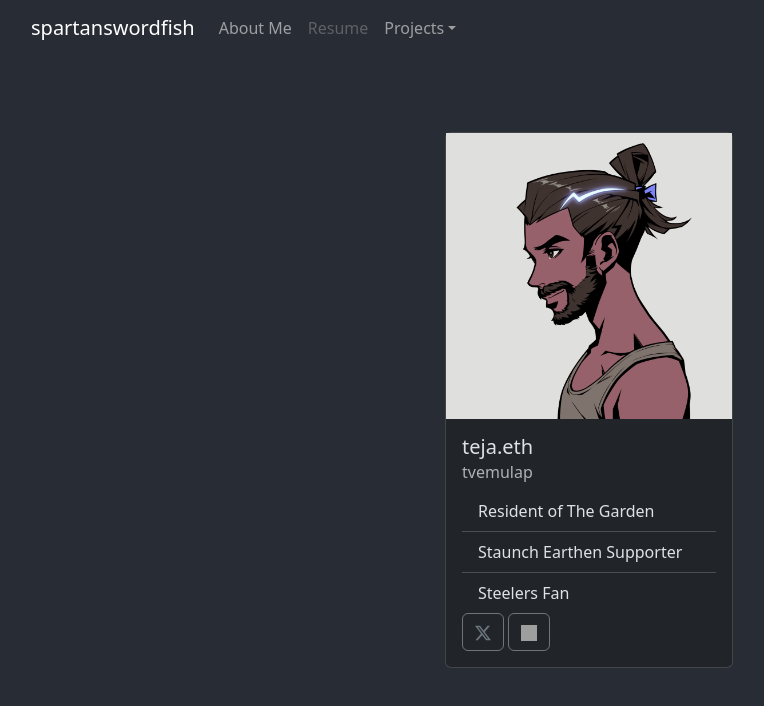
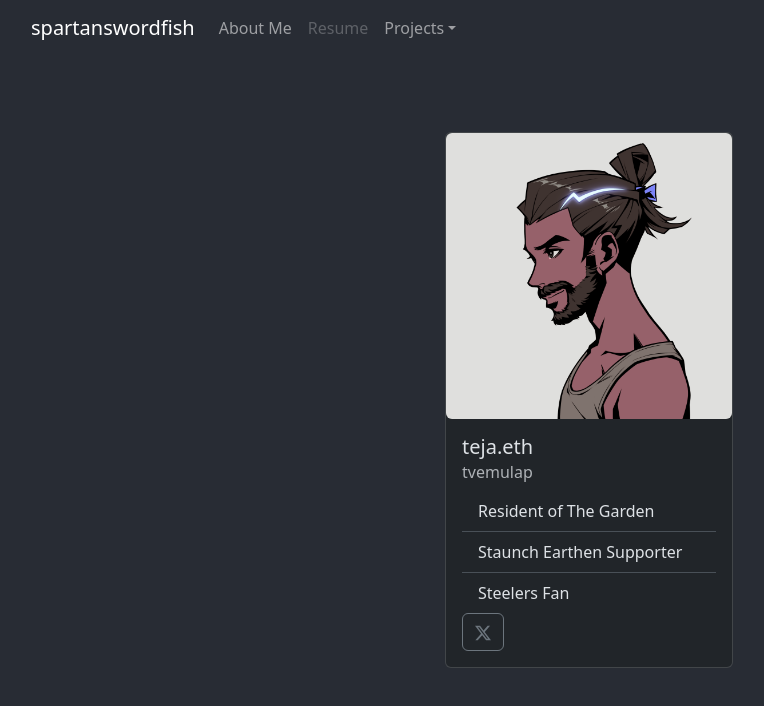
Before and after one commit to tvemulap/spartanswordfish, a React (Create React App) app: page /aboutme in a window 1280 px wide. Shown: the top 706 px of the page, without its empty margins (51-815 px from the left). Built offline with nearby package versions, Linux system fonts and the light colour scheme; grey boxes are pictures that could not be loaded.

Commit message:
trying some more updates

```diff
--- a/src/NavBar.js
+++ b/src/NavBar.js
@@ -8,7 +8,7 @@ import 'bootstrap/dist/css/bootstrap.min.css';
 function NavBar() {
   return (
     <Navbar bg="transparent" data-bs-theme="dark" fixed="top" className="navbar">
-      <link href='http://fonts.googleapis.com/css?family=Roboto' rel='stylesheet' type='text/css'></link>
+      <link href='https://fonts.googleapis.com/css?family=Roboto' rel='stylesheet' type='text/css'></link>
       <Container>
         <Navbar.Brand href="/">spartanswordfish</Navbar.Brand>
         <Nav className="me-auto">
--- a/src/pages/AboutMe.js
+++ b/src/pages/AboutMe.js
@@ -8,7 +8,7 @@ function AboutMe() {
   return (
     <div  className="about-header">
         <Card style={{ width: '18rem' }} data-bs-theme="dark">
-            <img src="me.png" alt="Me"/>
+            <img src="AzukiElemental12734.png" alt="Me" height="286" class="rounded"/>
             <Card.Body>
                 <Card.Title>teja.eth</Card.Title>
                 <Card.Subtitle className="mb-2 text-muted">tvemulap</Card.Subtitle>
@@ -20,7 +20,6 @@ function AboutMe() {
             <Button className="text-center" variant="outline-secondary" href="https://x.com/tvemulap_eth"><svg xmlns="http://www.w3.org/2000/svg" width="16" height="16" fill="currentColor" class="bi bi-twitter-x" viewBox="0 0 16 16">
             <path d="M12.6.75h2.454l-5.36 6.142L16 15.25h-4.937l-3.867-5.07-4.425 5.07H.316l5.733-6.57L0 .75h5.063l3.495 4.633L12.601.75Zm-.86 13.028h1.36L4.323 2.145H2.865z"/>
             </svg></Button>{' '}
-            <Button className="text-center" variant="outline-secondary" href="https://www.azuki.com/collector/0x4A85eD5EA7D699F430B585A7ffE907cCDf346151" ><img src="gate.png" alt="azuki gate" width="16" height="16"></img></Button>{' '}
             </Card.Body>
 
         </Card>
--- a/src/pages/Home.js
+++ b/src/pages/Home.js
@@ -27,7 +27,7 @@ function Home() {
             <img src="Bean2088.png" class="rounded float-left" alt="Beanz #2088" height="400"></img>
           </div>
           <div class="col-sm">
-            <img src="me.png" class="rounded float-left" alt="Elemental #12734" height="400"></img>
+            <img src="AzukiElemental12734.png" class="rounded float-left" alt="Elemental #12734" height="400"></img>
           </div>
           <div class="col-sm">
             <img src="Bean9914.png" class="rounded float-left" alt="Beanz #9914" height="400"></img>
```
Also changed, not shown: public/AzukiElemental12734.png (renamed from public/me.png).
